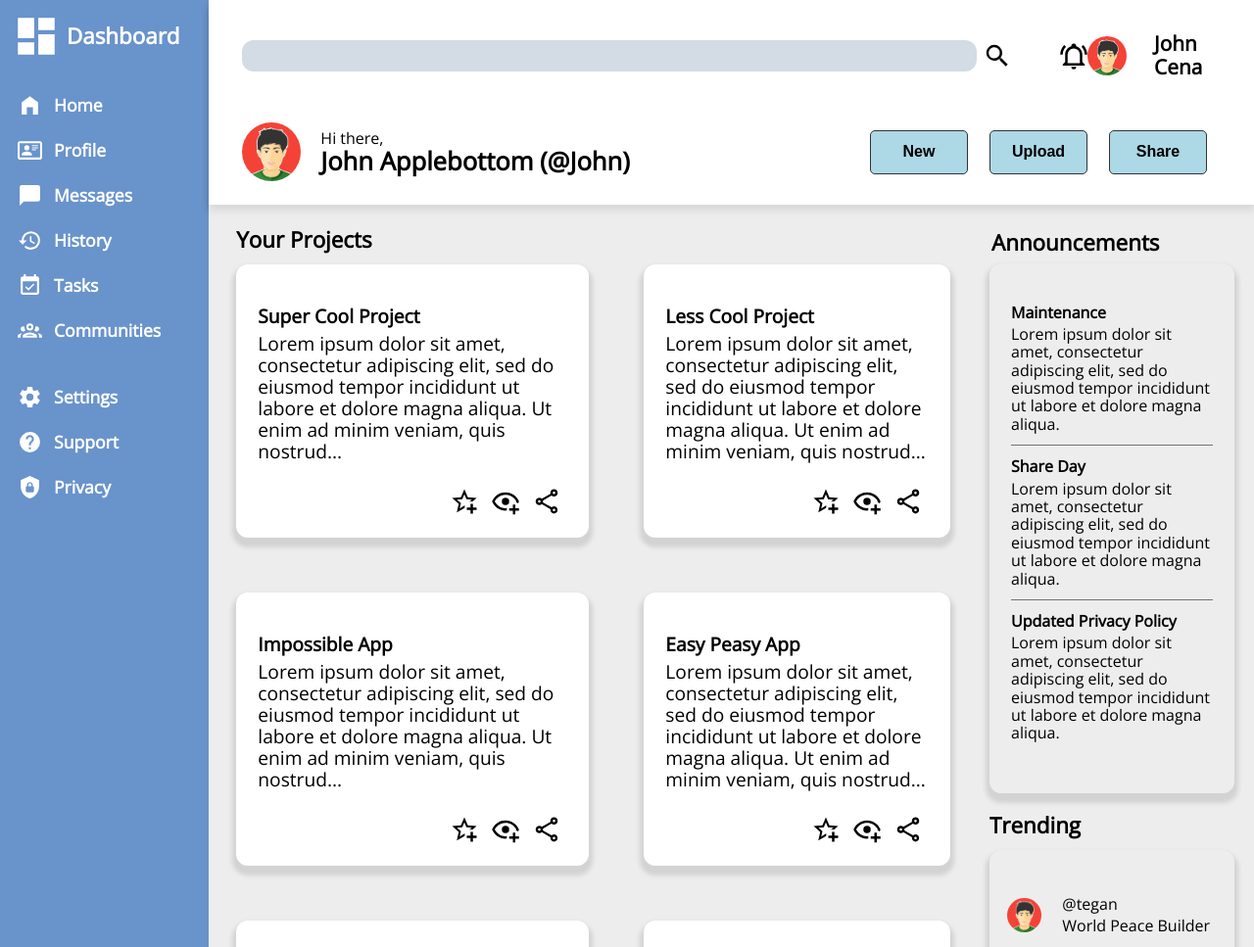
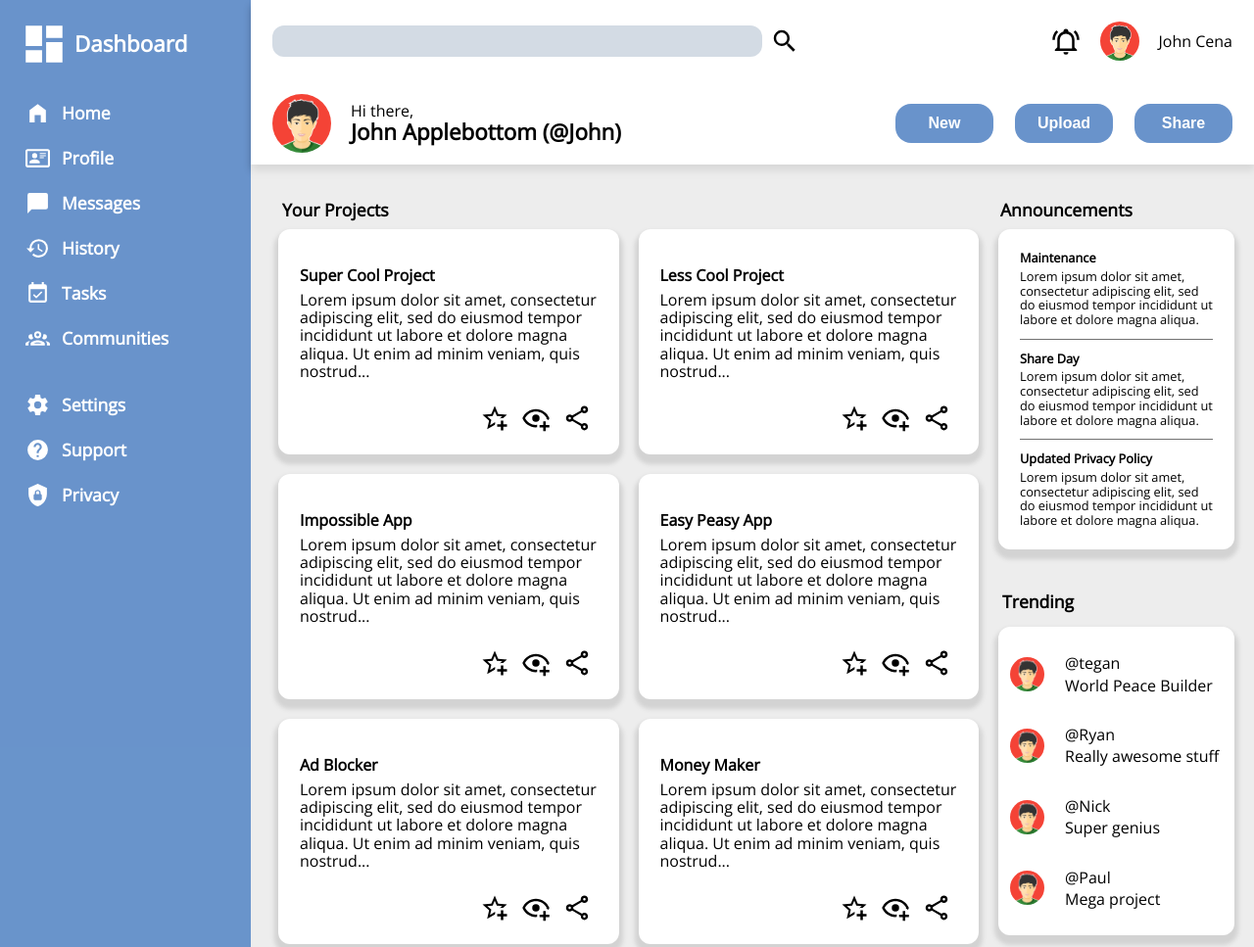
Before and after one commit to TheRealBill91/Admin-Dashboard, a plain HTML site: page index.html in a window 1280 px wide. Shown: the top 967 px of the page at 98% size. Drawn offline with nearby package versions, Linux system fonts and the light colour scheme.

Commit message:
Improve responsiveness, add more styling

```diff
--- a/index.html
+++ b/index.html
@@ -99,7 +99,6 @@
     </div>
     <!-- <div class="right-side-container"> -->
     <div class="header">
-            <div class="header-1">
         <div class="header-1-left-side">
             <input type="search">
             <svg xmlns="http://www.w3.org/2000/svg" viewBox="0 0 24 24">
@@ -117,8 +116,6 @@
             <img src="./assets/avatar-profile.png" alt="Picture of a male avatar">
             <p>John Cena</p>
         </div>
-            </div>
-            <div class="header-2">
         <div class="header-2-left">
             <img src="./assets/avatar-profile.png" alt="Picture of a male avatar">
             <div class="welcome-message">
@@ -132,11 +129,10 @@
             <button class="share">Share</button>
         </div>
     </div>
-        </div>
     <div class="main-content">
-
+        <div class="projects-container">
+            <p class="projects-tag">Your Projects</p>
             <div class="projects">
-                <p>Your Projects</p>
                 <div class="card">
                     <p class="title">super cool project</p>
                     <p>Lorem ipsum dolor sit amet, consectetur adipiscing elit, sed do eiusmod tempor incididunt ut
@@ -270,9 +266,12 @@
                     </div>
                 </div>
             </div>
-            <div class="main-right-side">
-                <p>Announcements</p>
-                <div class="announcements">
+        </div>
+
+        <div class="announcements-container">
+            <p class="announcements-tag">Announcements</p>
+            <div class="announcements-body">
+
                 <div class="site-maintenance">
                     <p><strong>Maintenance</strong></p>
                     <p>Lorem ipsum dolor sit amet, consectetur adipiscing elit, sed do eiusmod tempor incididunt
@@ -290,8 +289,11 @@
                 </div>
 
             </div>
+        </div>
+
+        <div class="trending-container">
             <p class="trending-tag">Trending</p>
-                <div class="trending">
+            <div class="trending-body">
                 <div class="trending-1">
                     <img src="./assets/avatar-profile.png" alt="Picture of a male avatar">
                     <p>@tegan</p>
@@ -314,6 +316,7 @@
                 </div>
             </div>
         </div>
+
     </div>
     <!--   </div> -->
 
--- a/style.css
+++ b/style.css
@@ -10,20 +10,25 @@ body {
     font-family: var(--main-font);
     /* background-color: var(--main-area-bg-color); */
     display: grid;
-    grid-template-columns: 1fr 5fr;
-    grid-template-rows: auto 4fr;
+    grid-template-columns: 1fr 4fr;
+    grid-template-rows: 1fr 4fr;
+    height: 100vh;
 }
 
 button {
     width: 100px;
-    height: 45px;
+    height: 40px;
     background-color: lightblue;
     font-size: 1rem;
+    border: none;
+    background-color: var(--sidebar-bg-color);
+    color: white;
+    border-radius: 16px 16px;
 
 }
 
 .container {
-   /*  display: grid;
+    /*  display: grid;
     grid-template-columns: 1fr 6fr;
     grid-template-rows: auto 5fr; */
 }
@@ -35,6 +40,9 @@ button {
     background: white;
     box-shadow: 1px 6px 8px rgba(0, 0, 0, 0.3);
     padding-bottom: 24px;
+    grid-template-columns: auto 1fr;
+    grid-template-rows: 1fr 1fr;
+    padding: 12px 22px 12px 22px;
 }
 
 .header-1 {
@@ -48,9 +56,17 @@ button {
 
 
 
-.header-1>.header-1-left-side>svg {
+.header-1-left-side>svg {
     height: 30px;
     width: auto;
+}
+
+.header-1-left-side {
+    grid-row: 1/2;
+    grid-column: 1/2;
+    display: flex;
+    align-items: center;
+    gap: 8px;
 }
 
 .header-1>div+div {
@@ -72,7 +88,12 @@ button {
 }
 
 .header-1-right-side {
-    justify-content: center;
+    justify-content: end;
+    grid-row: 1/2;
+    grid-column: 2/3;
+    display: flex;
+    align-items: center;
+    gap: 20px;
 }
 
 .header-1 p {
@@ -95,12 +116,12 @@ button {
 
 input[type="search"] {
     flex: 1;
-    max-width: 800px;
-    width: 750px;
+    max-width: 525px;
+    width: 500px;
     border-radius: 12px 12px;
     height: 32px;
     border: none;
-    background-color: var(--search-bar-bg-color) ;
+    background-color: var(--search-bar-bg-color);
 }
 
 .header-1>div>div {
@@ -117,13 +138,14 @@ input[type="search"] {
 .header-2-left {
     display: grid;
     grid-template-columns: auto 1fr;
-    padding-left: 22px;
     gap: 20px;
     align-items: center;
+    grid-row: 2/3;
+    grid-column: 1/2;
 }
 
 .welcome-message>div+div {
-    font-size: 1.6rem;
+    font-size: 1.4rem;
     font-weight: 600;
 }
 
@@ -138,7 +160,9 @@ input[type="search"] {
     grid-template-columns: auto auto auto;
     justify-content: end;
     gap: 22px;
-    margin-right: 48px;
+    grid-row: 2/3;
+    grid-column: 2/3;
+    align-items: center;
 }
 
 .image-placeholder {
@@ -151,41 +175,44 @@ img {
     height: auto;
 }
 
-.right-side-container {
-    display: grid;
-    background: var(--main-area-bg-color);
-}
 
 .main-content {
     display: grid;
     grid-template-columns: 3fr 1fr;
+    grid-template-rows: 400px 1fr auto;
+    grid-auto-rows: auto;
+    background-color: var(--main-area-bg-color);
+    padding: 20px;
+    column-gap: 20px;
+}
+
+.projects-container {
+    grid-column: 1/2;
+    grid-row: 1/3;
 }
 
 .projects {
     display: grid;
-    grid-template-columns: repeat(auto-fit, minmax(400px, 1fr));
-    grid-auto-rows: auto;
-    grid-template-rows: 25px auto auto auto;
-    gap: 16px;
-    background-color: var(--main-area-bg-color);
+    grid-template-columns: repeat(auto-fit, minmax(300px, 1fr));
+    grid-auto-rows: 230px;
+    gap: 20px;
     padding-left: 8px;
-    margin-bottom: 8px;
 }
 
 .projects>p {
     grid-column: 1/3;
     ;
-    font-size: 1.4rem;
+    font-size: 1.2rem;
     font-weight: 600;
     margin-left: 20px;
 }
 
 .projects .card {
-  /*   outline: 2px solid black; */
-    margin: 20px;
-    font-size: 1.4rem;
+    /*   outline: 2px solid black; */
+    font-size: 1.2rem;
     padding: 22px;
     display: flex;
+    max-height: 230px;
     flex-direction: column;
     gap: 6px;
     grid-template-rows: auto 1fr auto;
@@ -211,7 +238,7 @@ img {
 
 .card>p+p {
     margin-top: 0;
-    font-size: 1.2rem;
+    font-size: 1rem;
     height: fit-content;
     /* outline: 1px solid black; */
 }
@@ -219,24 +246,35 @@ img {
 .title {
     text-transform: capitalize;
     font-weight: 600;
-    font-size: 1.2rem;
+    font-size: 1rem;
     margin-bottom: 0;
 }
 
+.announcements-container {
+    grid-row: 1/2;
+    grid-column: 2/3;
+}
 
-
-.announcements {
-   /*  outline: 1px solid black; */
-    width: 250px;
-    height: auto;
-    place-content: center;
-    margin: 20px;
+.announcements-body {
+    /*  outline: 1px solid black; */
     display: grid;
     gap: 12px;
     padding: 22px;
-    margin-top: 10px;
     border-radius: 12px 12px;
     box-shadow: 0px 6px 4px 4px rgba(155, 155, 155, 0.322);
+    background-color: white;
+}
+
+.announcements-body>div {
+    font-size: 1rem;
+    display: flex;
+    flex-direction: column;
+    gap: 4px;
+}
+
+.announcements-body>div>p {
+    margin: 0;
+    font-size: 0.8rem;
 }
 
 .main-right-side {
@@ -251,52 +289,76 @@ img {
     margin-bottom: 7px;
     margin-top: 26px;
     margin-left: 22px;
-    font-size: 1.4rem;
+    font-size: 1.2rem;
     place-self: start;
     font-weight: 600;
 }
 
-.main-right-side>.trending-tag {
-    grid-row: 3/4;
-    margin: 0;
-    place-self: start;
-    margin-left: 20px;
+
+
+.projects-tag {
+    grid-row: 1/2;
+    grid-column: 1/2;
+    margin-left: 8px;
+    font-weight: 600;
+    font-size: 1.1rem;
+    margin: 16px 0px 10px 12px;
 }
 
-.announcements>div:nth-child(-n+2) {
-    display: flex;
-    flex-direction: column;
+.announcements-tag {
+    grid-row: 1/2;
+    grid-column: 2/3;
+    margin: 16px 0px 10px 2px;
+    font-size: 1.1rem;
+    font-weight: 600;
+}
+
+.trending-tag {
+    grid-row: 3/4;
+    grid-column: 2/3;
+    margin: 16px 0px 16px 4px;
+    place-self: start;
+    font-size: 1.1rem;
+    font-weight: 600;
+}
+
+.announcements-body>div:nth-child(-n+2) {
+    /* display: flex;
+    flex-direction: column; */
     gap: 4px;
     border-bottom: 1px solid rgb(114, 114, 114);
 }
 
-.privacy-policy {
+/* .privacy-policy {
     display: flex;
     flex-direction: column;
     gap: 4px;
-}
+} */
 
 .announcements>div>p+p {
     margin-bottom: 12px;
 }
 
-.announcements>div>p {
-    margin: 0;
+.announcements-body>div:nth-child(-n+2) p:last-of-type {
+    margin-bottom: 12px;
 }
 
-.trending {
+.trending-container {
+    grid-column: 2/3;
+    grid-row: 2/3;
+}
+
+.trending-body {
     /* outline: 1px solid black; */
-    width: 250px;
     padding: 12px;
-    height: auto;
-    place-content: center;
-    margin: 8px 20px 20px 20px;
     display: grid;
     border-radius: 12px 12px;
     box-shadow: 0px 6px 4px 4px rgba(155, 155, 155, 0.322);
+
+    background-color: white;
 }
 
-.trending>div {
+.trending-body>div {
     display: grid;
     grid-template-columns: 56px auto;
     grid-template-rows: auto auto;
@@ -380,6 +442,7 @@ nav>div>svg {
     background: var(--sidebar-bg-color);
     grid-column: 1/2;
     grid-row: 1/-1;
+    padding: 8px;
 
 }
 
```
Lines whose indentation alone changed are shown as unchanged.
